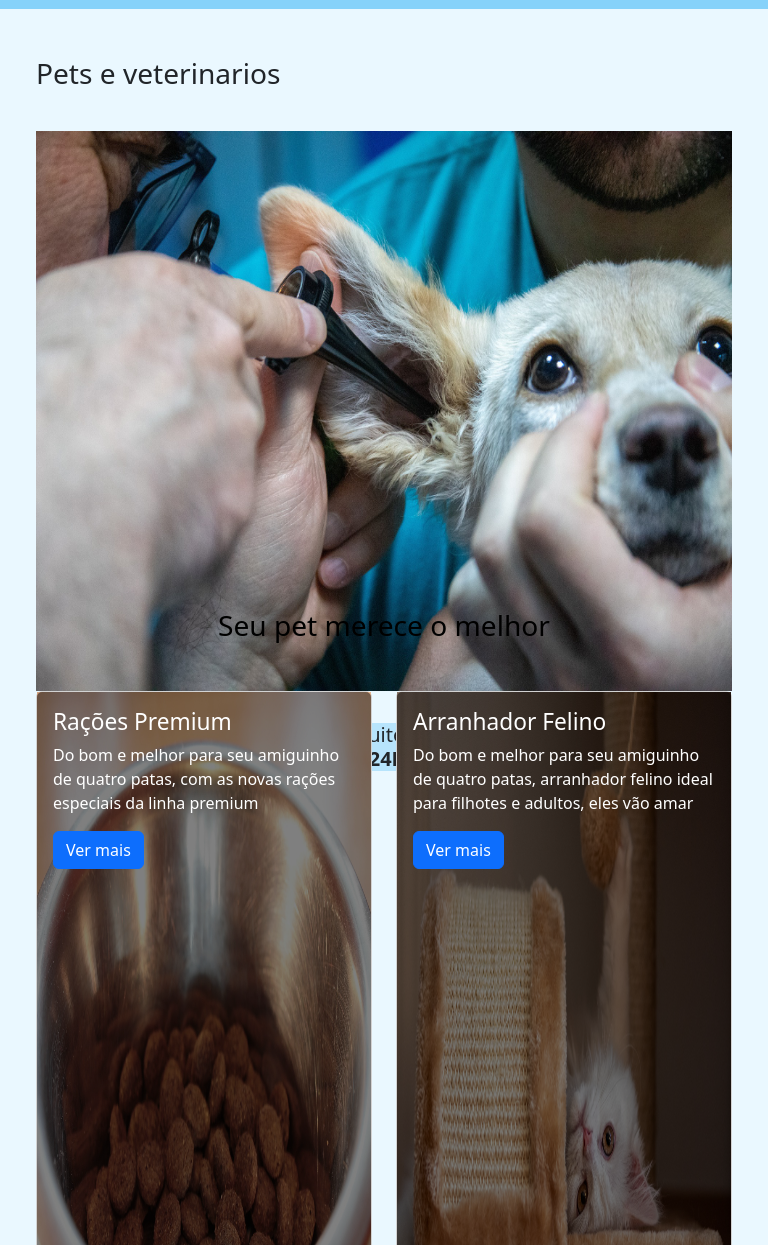
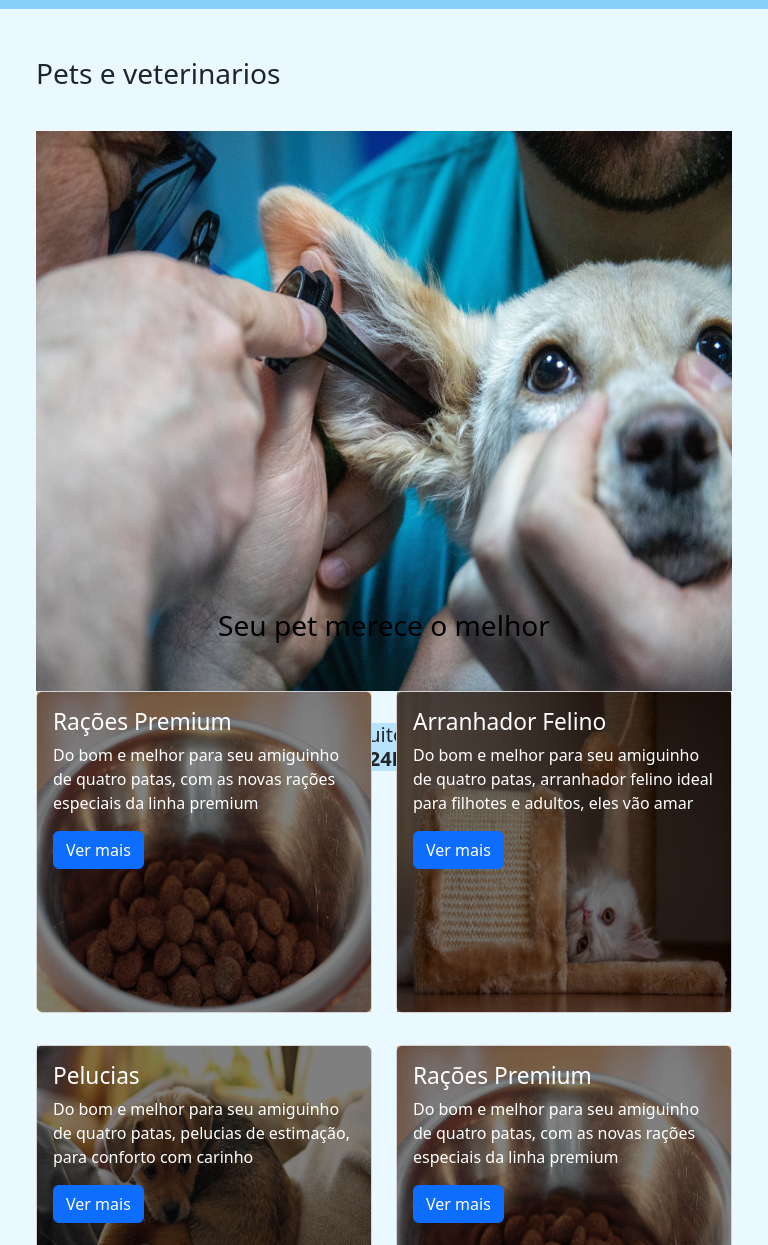
Before and after one commit to LucasAbreu09/modelo-loja, a plain HTML site: page index.html in a window 768 px wide. Shown: the part 55-1300 px from the top of the page. Drawn offline with Linux system fonts and the light colour scheme.

Commit message:
mundaça do tamanho dos cards

```diff
--- a/style.css
+++ b/style.css
@@ -36,7 +36,7 @@ section{
 }
 
 .card img{
-    height: 40rem;
+    height: 20rem;
 }
 
 .carousel-caption{
@@ -102,4 +102,8 @@ section{
         width: 100%;
     }
 
+    #produtos{
+        height: 130vh;
+    }
+
 }
```
